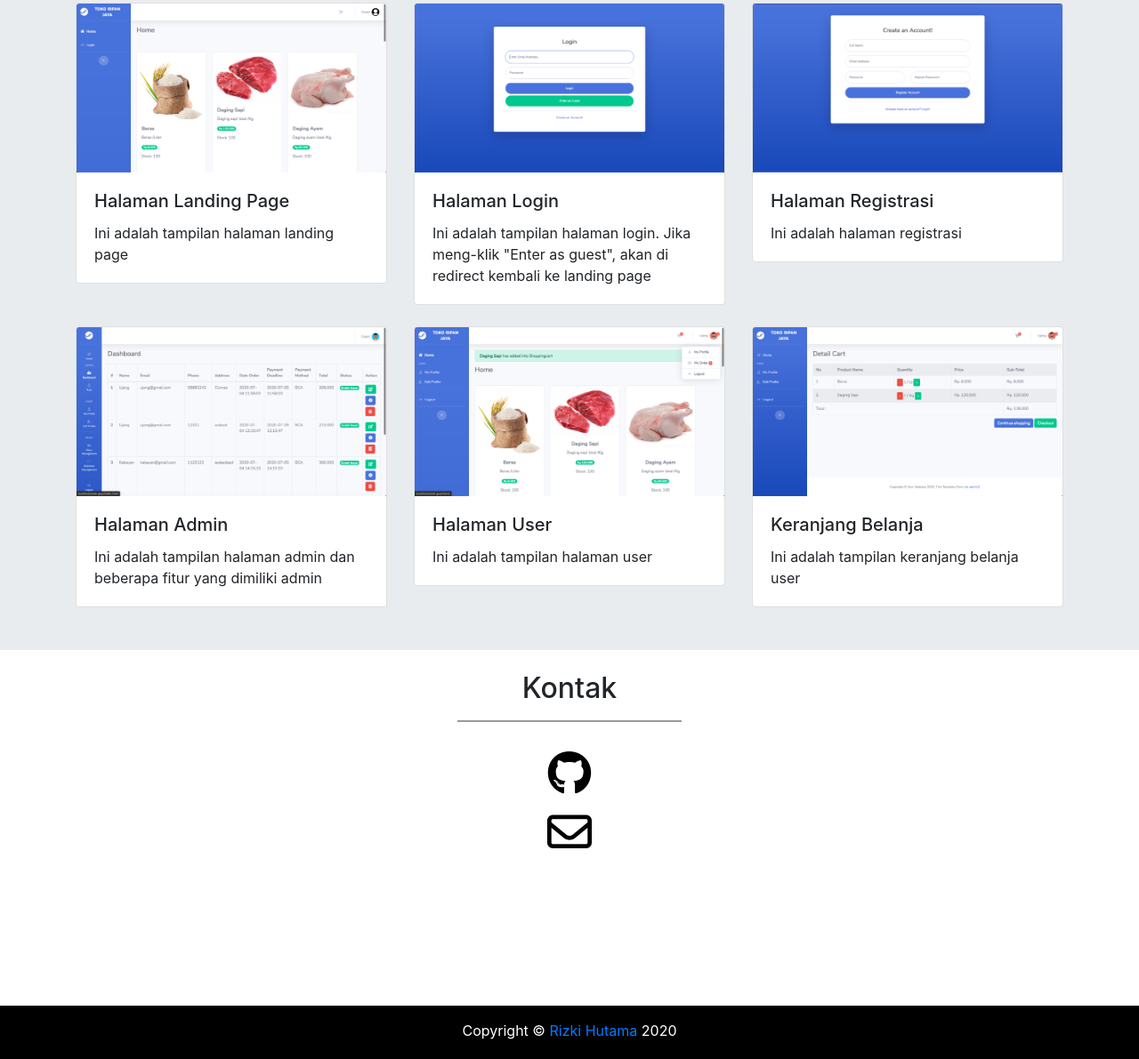
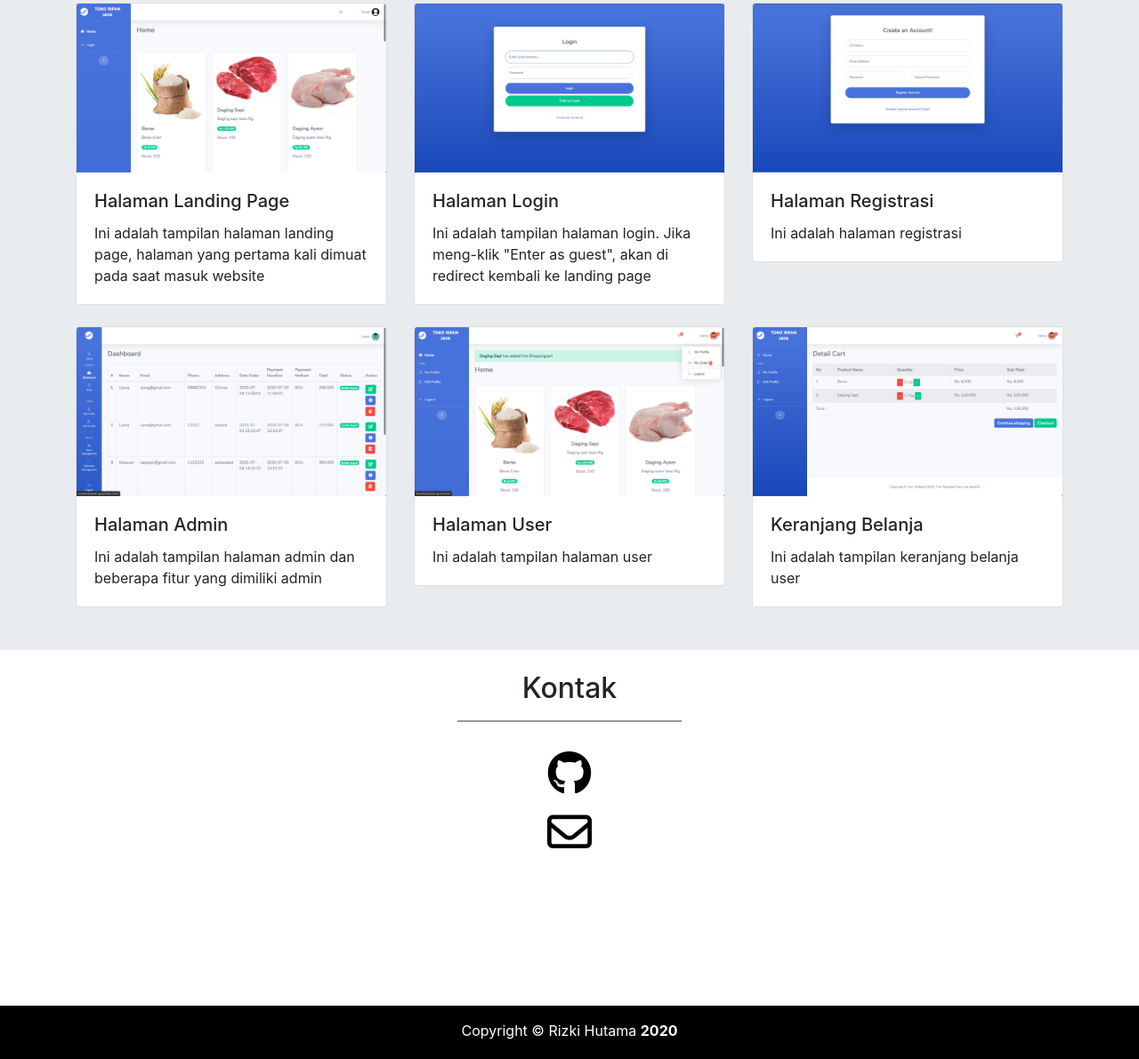
Before and after one commit to CepotOi/CepotOi.github.io, a plain HTML site: page index.html in a window 1280 px wide. Shown: the part 1707-2898 px from the top of the page at 89% size. Drawn offline with nearby package versions, Linux system fonts and the light colour scheme.

Commit message:
merubah beberapa di index.html dan script.js

```diff
--- a/index.html
+++ b/index.html
@@ -263,7 +263,9 @@
                             <div class="card-body">
                                 <h5 class="card-title">Halaman Landing Page</h5>
                                 <p class="card-text">
-                                    Ini adalah tampilan halaman landing page
+                                    Ini adalah tampilan halaman landing page,
+                                    halaman yang pertama kali dimuat pada saat
+                                    masuk website
                                 </p>
                             </div>
                         </div>
@@ -382,16 +384,8 @@
                 <div class="row">
                     <div class="col-sm text-center mt-3">
                         <p>
-                            Copyright &copy;
-                            <a
-                                href="https://www.instagram.com/hutamarizki/"
-                                target="_blank"
-                            >
-                                Rizki Hutama
-                            </a>
-                            <script>
-                                document.write(new Date().getFullYear());
-                            </script>
+                            Copyright &copy; Rizki Hutama
+                            <b class="year" id="year"></b>
                         </p>
                     </div>
                 </div>
--- a/js/script.js
+++ b/js/script.js
@@ -1,3 +1,6 @@
+// tahun di footer
+document.getElementById('year').innerHTML = new Date().getFullYear();
+
 // event pada saat link di klik
 $('.page-scroll').on('click', function (e) {
 
@@ -41,7 +44,7 @@ $(window).scroll(function () {
     });
 
     // portfolio
-    if (wScroll > $('.portfolio').offset().top - -400) {
+    if (wScroll > $('.portfolio').offset().top - -350) {
         $('.portfolio .card').each(function (i) {
             setTimeout(function () {
                 $('.portfolio .card').eq(i).addClass('show');
```
